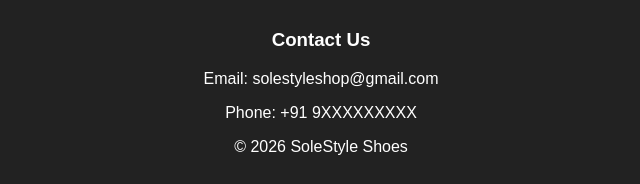
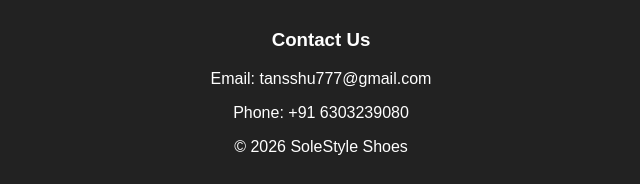
Before and after one commit to nonetheless-t/shoe-shop, a plain HTML site: page index.html in a window 1280 px wide. Shown: the part 675-859 px from the top of the page, 319-959 px from the left. Drawn offline with Linux system fonts and the light colour scheme.

Commit message:
Update contact information in footer

```diff
--- a/index.html
+++ b/index.html
@@ -39,8 +39,8 @@
 
 <footer>
     <h3>Contact Us</h3>
-    <p>Email: solestyleshop@gmail.com</p>
-    <p>Phone: +91 9XXXXXXXXX</p>
+    <p>Email: tansshu777@gmail.com</p>
+    <p>Phone: +91 6303239080</p>
     <p>© 2026 SoleStyle Shoes</p>
 </footer>
 
```
